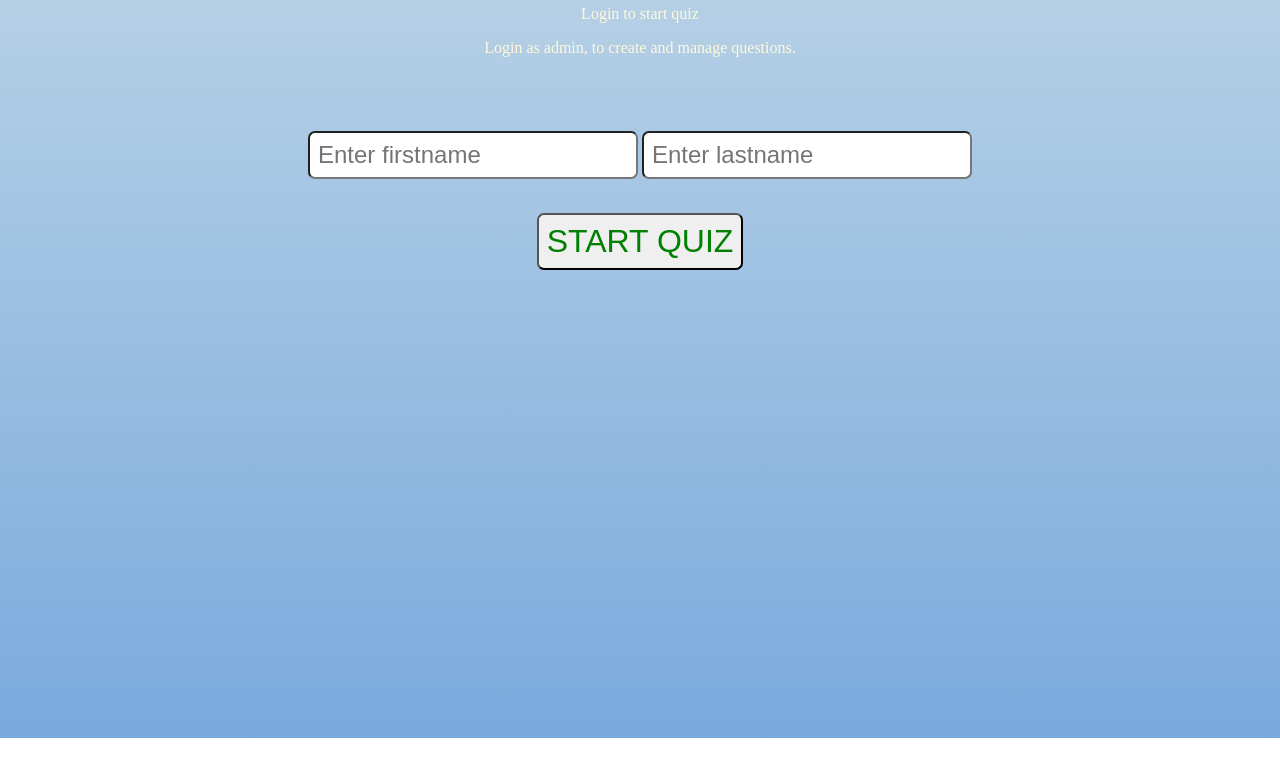
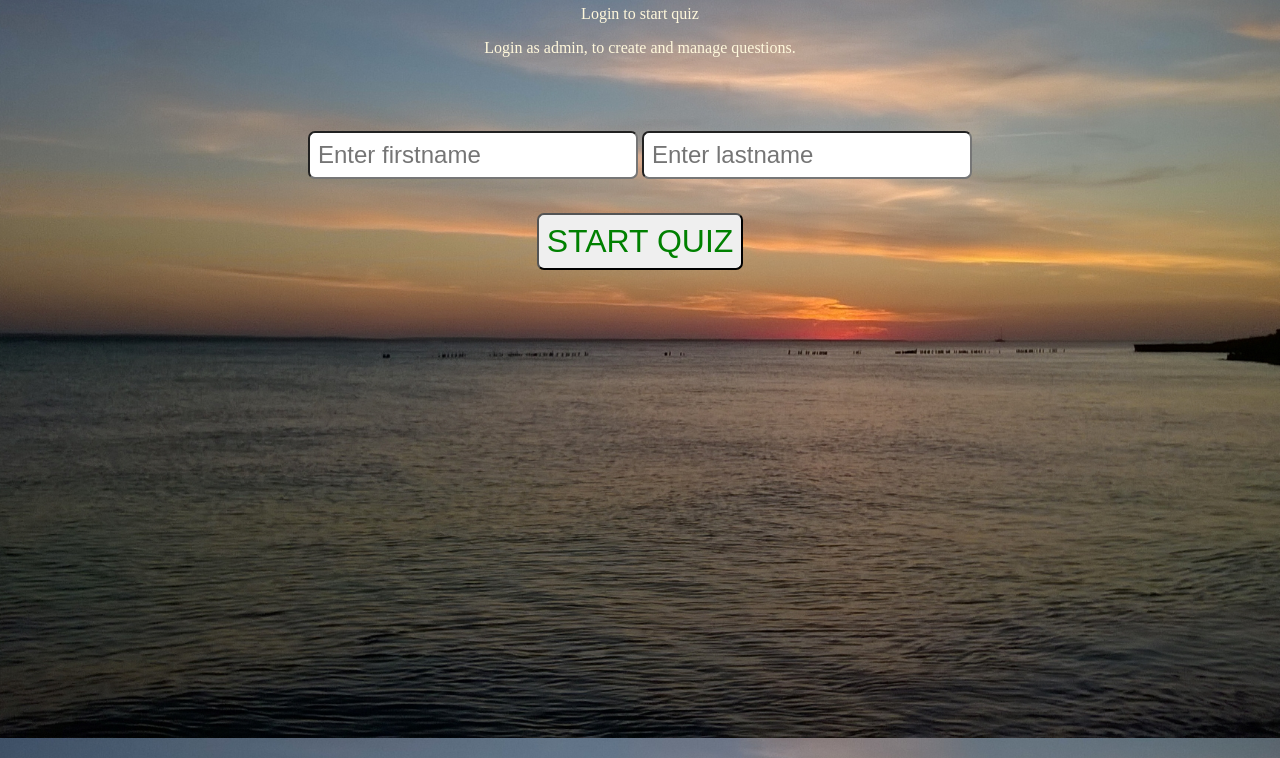
Before and after one commit to qudlaty/Quiz-vanilla-js, a plain HTML site: page index.html in a window 1280 px wide. Shown: the part 62-820 px from the top of the page. Drawn offline with Linux system fonts and the light colour scheme.

Commit message:
Revert "diff bg"
This reverts commit 245a3f58c9db98be22809934b02761c960aed9ea.

```diff
--- a/styles.css
+++ b/styles.css
@@ -5,8 +5,13 @@
 }
 
 html {
-    background: linear-gradient(360deg, #79AADD 0%, #CC11 200%)
-      no-repeat center fixed;
+    background: url(img/fhd_bg.jpg) no-repeat center center fixed;
+    -webkit-background-size: cover;
+    -moz-background-size: cover;
+    -o-background-size: cover;
+    background-size: cover;
+    height: 100%;
+    overflow: hidden;
 }
 
 body {
```
